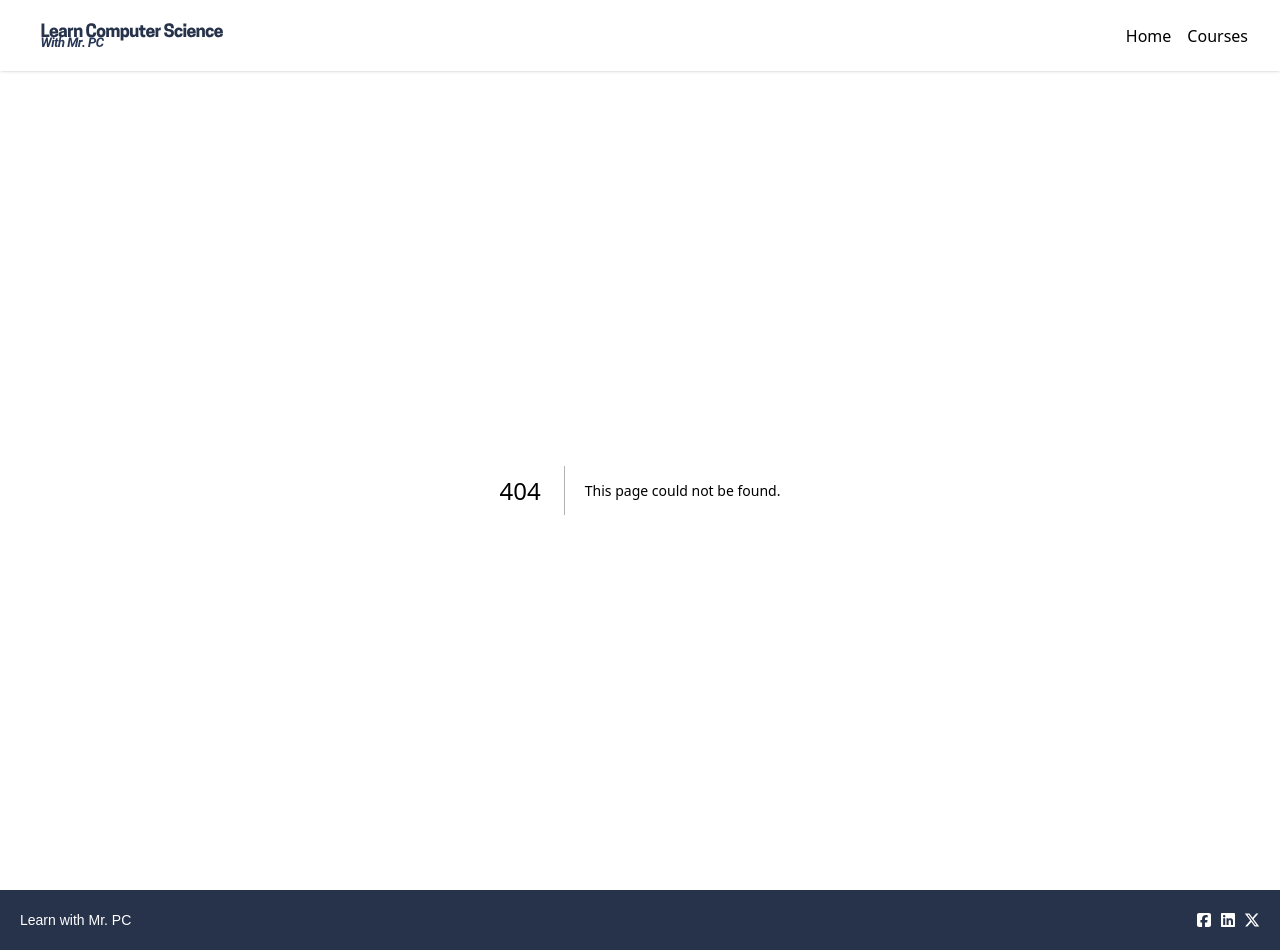
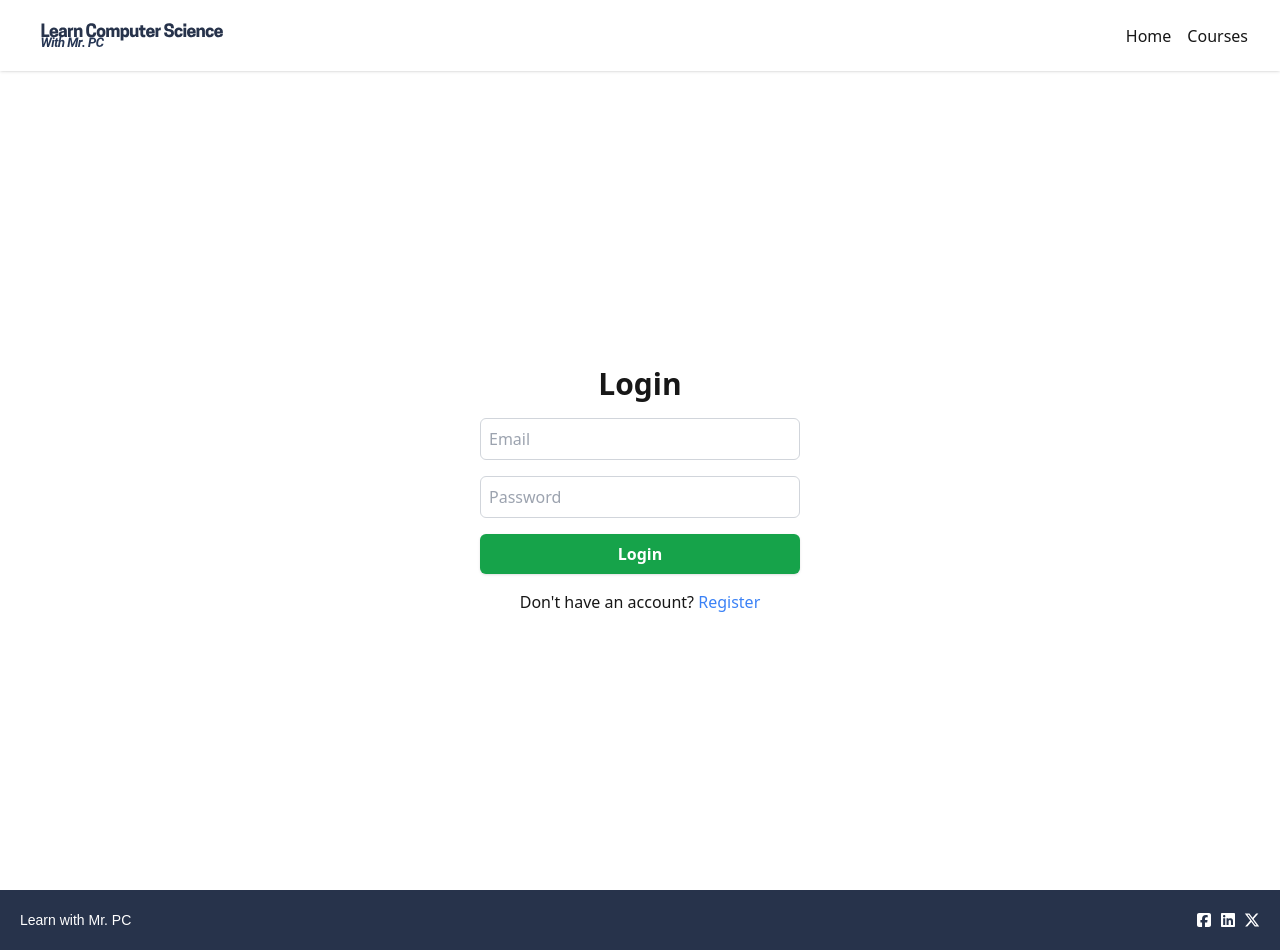
Before and after one commit to dalienst/learnwithpc, a Next.js app: page /auth/login in a window 1280 px wide. Before the commit this address had no page. Built offline with nearby package versions, Linux system fonts and the light colour scheme.

Commit message:
implemented authentication

```diff
--- /dev/null
+++ b/app/admin/dashboard/page.jsx
@@ -0,0 +1,7 @@
+import React from "react";
+
+function AdminDashboard() {
+  return <div>AdminDashboard</div>;
+}
+
+export default AdminDashboard;
--- /dev/null
+++ b/app/auth/login/page.jsx
@@ -0,0 +1,74 @@
+"use client";
+import { signIn } from "next-auth/react";
+import Link from "next/link";
+import { useRouter } from "next/navigation";
+import React, { useState } from "react";
+import toast from "react-hot-toast";
+
+function Login() {
+  const [loading, setLoading] = useState(false);
+  const [email, setEmail] = useState("");
+  const [password, setPassword] = useState("");
+  const router = useRouter();
+
+  const handleSubmit = async (e) => {
+    e.preventDefault();
+    setLoading(true);
+    const response = await signIn("credentials", {
+      email,
+      password,
+      redirect: false,
+    });
+
+    if (response?.error === "CredentialsSignin") {
+      toast.error("Invalid email or password");
+    } else {
+      toast.success("Login successful");
+      router.push("/admin/dashboard");
+    }
+    setLoading(false);
+  };
+  return (
+    <div className="flex flex-col items-center justify-center min-h-screen py-2">
+      <form
+        onSubmit={handleSubmit}
+        className="flex flex-col items-center justify-center gap-4"
+      >
+        <h1 className="text-3xl font-semibold text-center ">Login</h1>
+        <input
+          type="email"
+          placeholder="Email"
+          className="p-2 border border-gray-300 rounded-md w-80"
+          value={email}
+          onChange={(e) => setEmail(e.target.value)}
+        />
+        <input
+          type="password"
+          placeholder="Password"
+          className="p-2 border border-gray-300 rounded-md w-80"
+          value={password}
+          onChange={(e) => setPassword(e.target.value)}
+        />
+        <button
+          type="submit"
+          disabled={loading}
+          className={`w-full px-4 py-2 text-white font-semibold rounded-md shadow ${
+            loading
+              ? "bg-green-300"
+              : "bg-green-600 hover:bg-green-700 focus:ring-2 focus:ring-green-400 focus:ring-offset-2"
+          }`}
+        >
+          {loading ? "Logging in..." : "Login"}
+        </button>
+      </form>
+      <p className="mt-4">
+        Don&apos;t have an account?{" "}
+        <Link href="/auth/register" className="text-blue-500">
+          Register
+        </Link>
+      </p>
+    </div>
+  );
+}
+
+export default Login;
--- a/app/layout.jsx
+++ b/app/layout.jsx
@@ -1,6 +1,11 @@
+"use client";
+
 import Navbar from "@/components/Navbar";
 import "./globals.css";
 import Footer from "@/components/Footer";
+import { Toaster } from "react-hot-toast";
+import NextAuthProvider from "@/providers/NextAuthProvider";
+import TanstackQueryProvider from "@/providers/TanstackQueryProvider";
 
 export default function RootLayout({ children }) {
   return (
@@ -9,13 +14,16 @@ export default function RootLayout({ children }) {
         <title>Learn with Mr. PC</title>
       </head>
       <body>
-        <div className="fixed top-0 z-50 w-full">
-        <Navbar />
-        </div>
-        <div className="pt-[90px]">
-        {children}
-        </div>
-        <Footer />
+        <Toaster position="top-center" />
+        <NextAuthProvider>
+          <TanstackQueryProvider>
+            <div className="fixed top-0 z-50 w-full">
+              <Navbar />
+            </div>
+            <div className="pt-[90px]">{children}</div>
+            <Footer />
+          </TanstackQueryProvider>
+        </NextAuthProvider>
       </body>
     </html>
   );
--- a/package.json
+++ b/package.json
@@ -9,11 +9,17 @@
     "lint": "next lint"
   },
   "dependencies": {
+    "@tanstack/react-query": "^5.62.9",
+    "@tanstack/react-query-devtools": "^5.62.9",
+    "axios": "^1.7.9",
     "font-awesome": "^4.7.0",
     "formik": "^2.4.6",
+    "jwt-decode": "^4.0.0",
     "next": "14.2.15",
+    "next-auth": "^4.24.11",
     "react": "^18",
     "react-dom": "^18",
+    "react-hot-toast": "^2.4.1",
     "react-icons": "^5.3.0",
     "yup": "^1.4.0"
   },
--- /dev/null
+++ b/pages/api/auth/[...nextauth].js
@@ -0,0 +1,80 @@
+import { jwtDecode } from "jwt-decode";
+import NextAuth from "next-auth/next";
+import CredentialsProvider from "next-auth/providers/credentials";
+
+export const authOptions = {
+  providers: [
+    CredentialsProvider({
+      name: "Credentials",
+
+      credentials: {
+        email: {
+          label: "Email",
+          type: "email",
+          placeholder: "pc@pc.com",
+        },
+        password: {
+          label: "Password",
+          type: "password",
+        },
+      },
+      async authorize(credentials) {
+        const { email, password } = credentials;
+
+        try {
+          const response = await fetch(
+            `${process.env.NEXT_PUBLIC_BASE_URL}/api/accounts/token/`,
+            {
+              method: "POST",
+              headers: {
+                "Content-Type": "application/json",
+              },
+              body: JSON.stringify({
+                email,
+                password,
+              }),
+            }
+          );
+
+          const user = await response.json();
+
+          if (response?.ok && user) {
+            return user;
+          } else {
+            return null;
+          }
+        } catch (error) {
+          const { response } = error;
+          if (response?.status === 401) {
+            throw new Error("Invalid email or password");
+          }
+
+          throw new Error("Something went wrong! Please try again.");
+        }
+      },
+    }),
+  ],
+
+  session: {
+    strategy: "jwt",
+  },
+  pages: {
+    signIn: "/auth/login",
+  },
+
+  callbacks: {
+    async jwt({ token, user }) {
+      return { ...token, ...user };
+    },
+
+    async session({ session, token }) {
+      const decodedToken = jwtDecode(token?.access) || {};
+      // eslint-disable-next-line no-param-reassign
+      session.user = { ...decodedToken, ...token };
+      console.log(session);
+      return session;
+    },
+  },
+};
+
+export default NextAuth(authOptions);
--- /dev/null
+++ b/providers/NextAuthProvider.jsx
@@ -0,0 +1,8 @@
+import React from "react";
+import { SessionProvider } from "next-auth/react";
+
+function NextAuthProvider({ children }) {
+  return <SessionProvider>{children}</SessionProvider>;
+}
+
+export default NextAuthProvider;
--- /dev/null
+++ b/providers/TanstackQueryProvider.jsx
@@ -0,0 +1,16 @@
+import { QueryClient, QueryClientProvider } from "@tanstack/react-query";
+import { ReactQueryDevtools } from "@tanstack/react-query-devtools";
+import React from "react";
+
+function TanstackQueryProvider({ children }) {
+  const queryClient = new QueryClient();
+
+  return (
+    <QueryClientProvider client={queryClient}>
+      {children}
+      <ReactQueryDevtools initialIsOpen={false} />
+    </QueryClientProvider>
+  );
+}
+
+export default TanstackQueryProvider;
```
Also changed, not shown: hooks/useAxiosAuth.jsx (added, +20 -0 lines), tools/api.jsx (added, +25 -0 lines), 1 other file (tests, documents, lock files or other folders).
